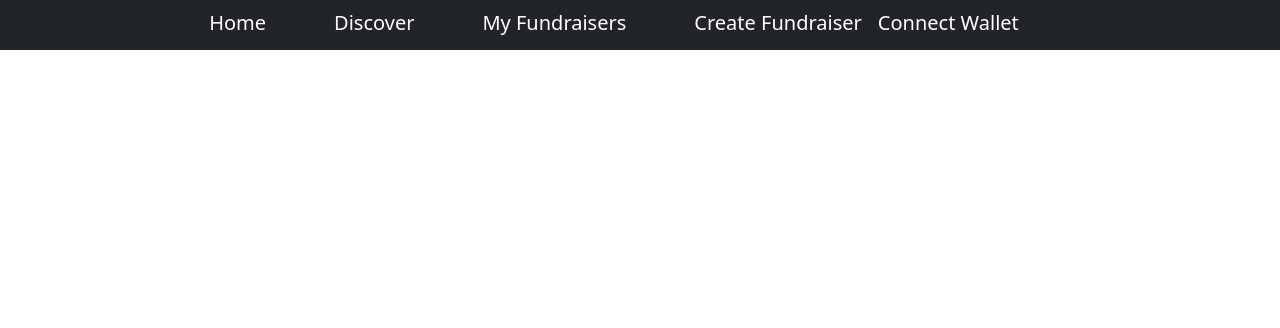
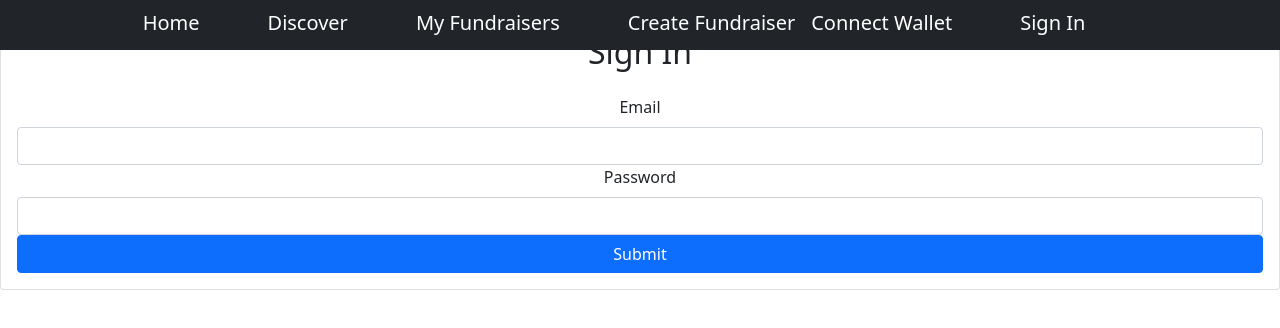
Before and after one commit to JonahhGohh/FUNDefi, a React (Create React App) app: page /signIn in a window 1280 px wide. Shown: the top 328 px of the page. Built offline with nearby package versions, Linux system fonts and the light colour scheme.

Commit message:
Add Sign in and Sign up pages

```diff
--- a/src/Navibar.js
+++ b/src/Navibar.js
@@ -1,33 +1,69 @@
-import React, { Component } from 'react';
-import 'bootstrap/dist/css/bootstrap.min.css';
-import Navbar from 'react-bootstrap/Navbar'
-import Nav from 'react-bootstrap/Nav'
-import {
-    BrowserRouter as Router,
-    Switch,
-    Route,
-    Link,
-} from 'react-router-dom';
-import Home from './Home';
-import MyFundraisers from './MyFundraisers';
-import Discover from './Discover';
-import CreateFundraiser from './CreateFundraiser';
-import ConnectWallet from './ConnectWallet';
+import React, { Component } from "react";
+import "bootstrap/dist/css/bootstrap.min.css";
+import Navbar from "react-bootstrap/Navbar";
+import Nav from "react-bootstrap/Nav";
+import { BrowserRouter as Router, Switch, Route, Link } from "react-router-dom";
+import Home from "./Home";
+import MyFundraisers from "./MyFundraisers";
+import Discover from "./Discover";
+import CreateFundraiser from "./CreateFundraiser";
+import ConnectWallet from "./ConnectWallet";
+import SignIn from "./components/SignIn";
 
 class Navibar extends Component {
-    state = {}
+  state = {};
   render() {
     return (
       <Router>
-                <div >
+        <div>
           <Navbar expand="lg">
             <Navbar.Collapse id="basic-navbar-nav">
-                            <Nav className="mr-auto fixed-top bg-dark justify-content-center" style={{ height: "50px", fontSize: "20px" }}>
-                                <Nav.Link as={Link} to={"/home"} style={{ color: "white", paddingRight: "60px"}}>Home</Nav.Link>
-                                <Nav.Link as={Link} to={"/discover"} style={{ color: "white", paddingRight: "60px" }}>Discover</Nav.Link>
-                                <Nav.Link as={Link} to={"/fundraiser"} style={{ color: "white", paddingRight: "60px"}}>My Fundraisers</Nav.Link>
-                                <Nav.Link as={Link} to={"/createFundraiser"} style={{ color: "white" }}>Create Fundraiser</Nav.Link>
-                                <Nav.Link as={Link} to={"/connectWallet"} style={{ color: "white", paddingRight: "60px" }}>Connect Wallet</Nav.Link>
+              <Nav
+                className="mr-auto fixed-top bg-dark justify-content-center"
+                style={{ height: "50px", fontSize: "20px" }}
+              >
+                <Nav.Link
+                  as={Link}
+                  to={"/home"}
+                  style={{ color: "white", paddingRight: "60px" }}
+                >
+                  Home
+                </Nav.Link>
+                <Nav.Link
+                  as={Link}
+                  to={"/discover"}
+                  style={{ color: "white", paddingRight: "60px" }}
+                >
+                  Discover
+                </Nav.Link>
+                <Nav.Link
+                  as={Link}
+                  to={"/fundraiser"}
+                  style={{ color: "white", paddingRight: "60px" }}
+                >
+                  My Fundraisers
+                </Nav.Link>
+                <Nav.Link
+                  as={Link}
+                  to={"/createFundraiser"}
+                  style={{ color: "white" }}
+                >
+                  Create Fundraiser
+                </Nav.Link>
+                <Nav.Link
+                  as={Link}
+                  to={"/connectWallet"}
+                  style={{ color: "white", paddingRight: "60px" }}
+                >
+                  Connect Wallet
+                </Nav.Link>
+                <Nav.Link
+                  as={Link}
+                  to={"/signIn"}
+                  style={{ color: "white", paddingRight: "60px" }}
+                >
+                  Sign In
+                </Nav.Link>
               </Nav>
             </Navbar.Collapse>
           </Navbar>
@@ -49,6 +85,9 @@ class Navibar extends Component {
             <Route path="/createFundraiser">
               <CreateFundraiser />
             </Route>
+            <Route path="/signIn">
+              <SignIn />
+            </Route>
           </Switch>
         </div>
       </Router>
--- /dev/null
+++ b/src/components/SignIn.js
@@ -0,0 +1,29 @@
+import React, { useRef } from "react";
+import { Form, Button, Card } from "react-bootstrap";
+
+export default function SignIn() {
+  const emailRef = useRef();
+  const passwordRef = useRef();
+  return (
+    <>
+      <Card>
+        <Card.Body>
+          <h2 className="text-center mb-4">Sign In</h2>
+          <Form>
+            <Form.Group id="email">
+              <Form.Label>Email</Form.Label>
+              <Form.Control type="email" ref={emailRef} required />
+            </Form.Group>
+            <Form.Group id="password">
+              <Form.Label>Password</Form.Label>
+              <Form.Control type="password" ref={passwordRef} required />
+            </Form.Group>
+            <Button className="w-100" type="submit">
+              Submit
+            </Button>
+          </Form>
+        </Card.Body>
+      </Card>
+    </>
+  );
+}
```
Also changed, not shown: src/App.js (+6 -6 lines), src/components/SignUp.js (added, +34 -0 lines). Lines whose indentation alone changed are shown as unchanged.
